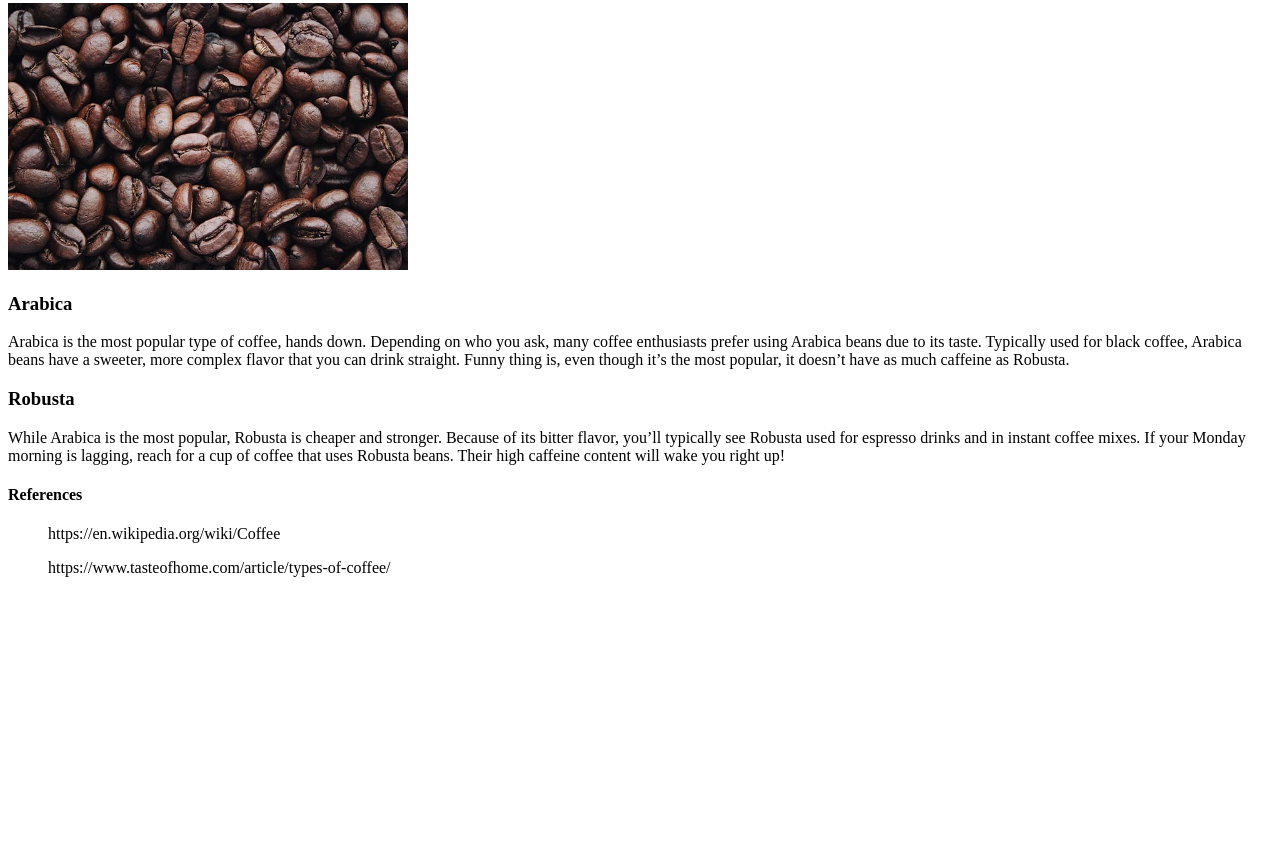
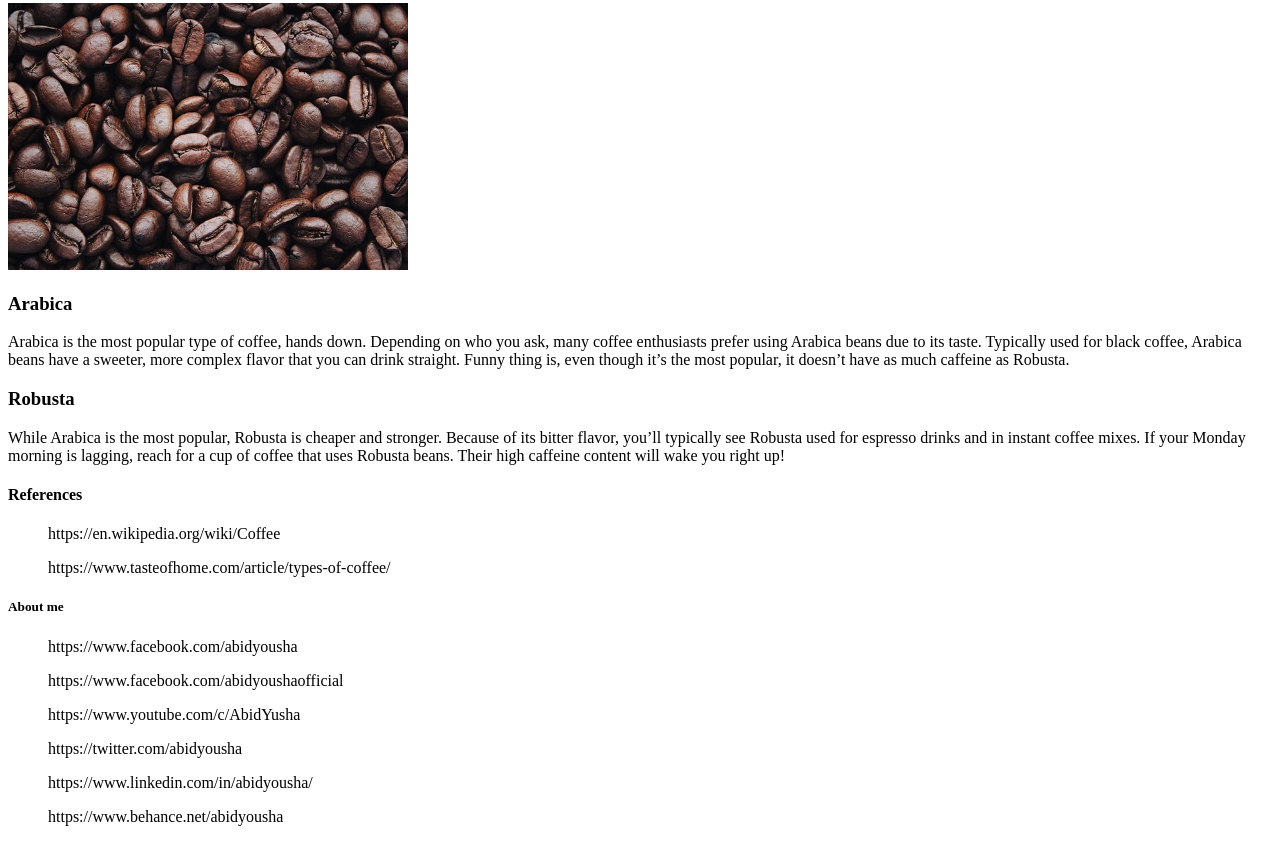
Before and after one commit to abidyousha/html1_coffee, a plain HTML site: page index.html in a window 1280 px wide. Shown: the part 942-1784 px from the top of the page. Before the commit the page ends 1535 px from the top, so only its background shows below. Drawn offline with Linux system fonts and the light colour scheme.

Commit message:
Update index.html

```diff
--- a/index.html
+++ b/index.html
@@ -29,5 +29,13 @@
 		<ol>https://en.wikipedia.org/wiki/Coffee</ol>
 		<ol>https://www.tasteofhome.com/article/types-of-coffee/</ol>
 
+		<h5>About me</h5>
+		<ul>https://www.facebook.com/abidyousha</ul>
+		<ul>https://www.facebook.com/abidyoushaofficial</ul>
+		<ul>https://www.youtube.com/c/AbidYusha</ul>
+		<ul>https://twitter.com/abidyousha</ul>
+		<ul>https://www.linkedin.com/in/abidyousha/</ul>
+		<ul>https://www.behance.net/abidyousha</ul>
+
 	</body>
 </html>
```
